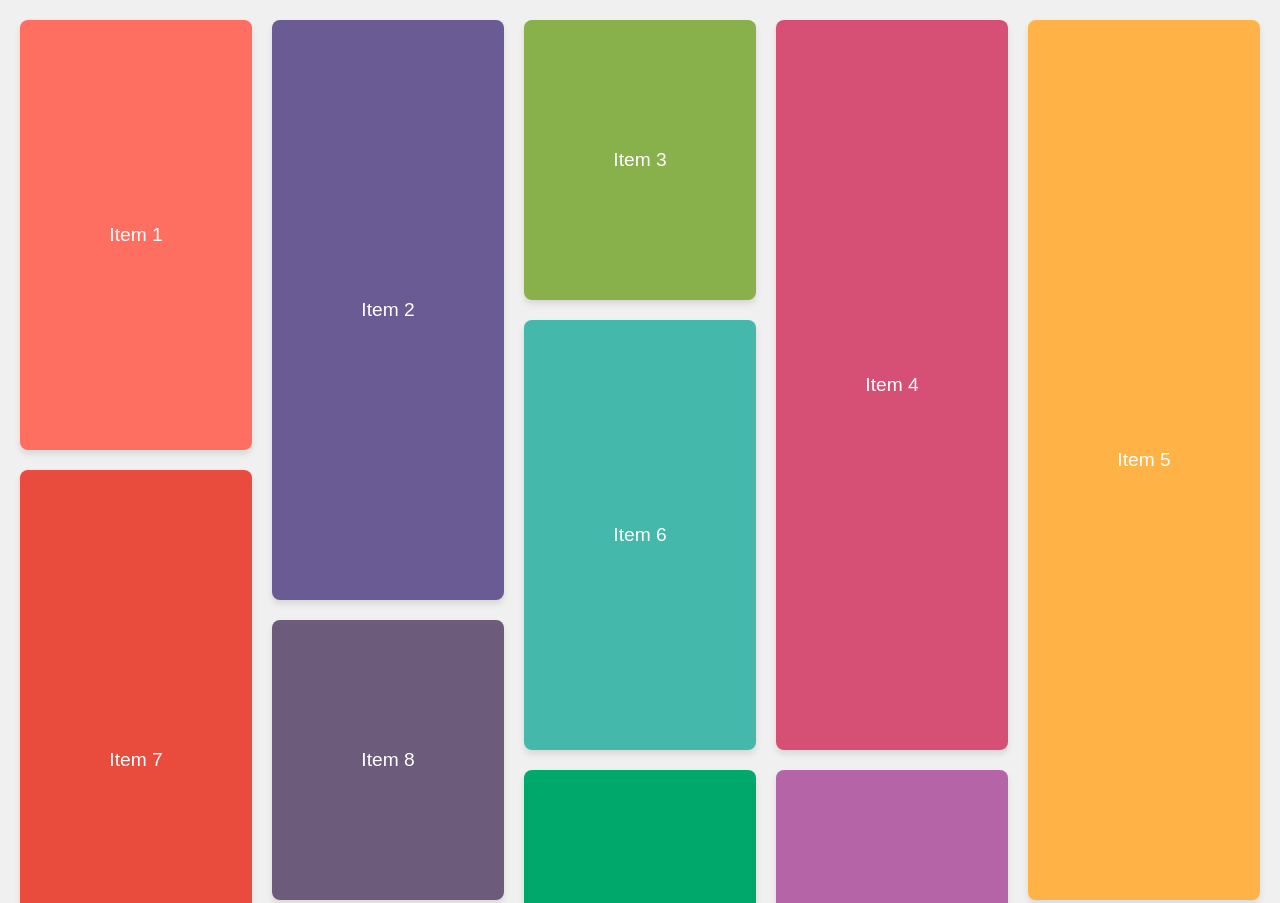
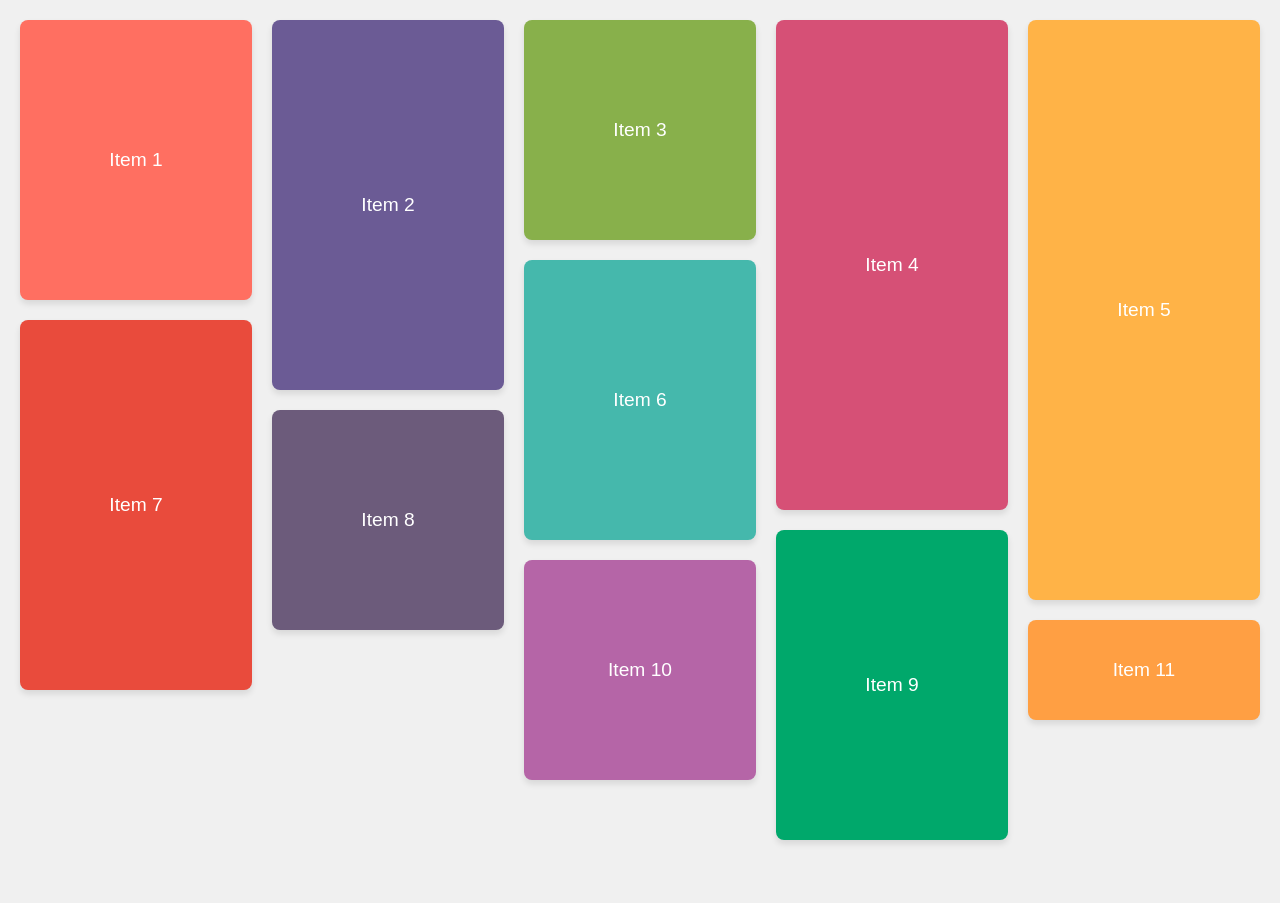
Before and after one commit to chibuikedaniel/MasonryLayouts, a plain HTML site: page index.html in a window 1280 px wide. Shown: the top 903 px of the page. After the commit the page ends 860 px from the top, so only its background shows below. Drawn offline with Linux system fonts and the light colour scheme.

Commit message:
adjusted to taste

```diff
--- a/index.html
+++ b/index.html
@@ -18,6 +18,7 @@
         <div class="item item8">Item 8</div>
         <div class="item item9">Item 9</div>
         <div class="item item10">Item 10</div>
+        <div class="item item11">Item 11</div>
     </div>
 </body>
 </html>
--- a/style.css
+++ b/style.css
@@ -3,6 +3,7 @@ body {
     background-color: #f0f0f0;
     padding: 20px;
     margin: 0;
+    box-sizing: border-box;
 }
 
 .masonry {
@@ -32,51 +33,56 @@ body {
 
 /* Specific dimensions and colors for each item */
 .item1 {
-    grid-row: span 15;
+    grid-row: span 10;
     background-color: #ff6f61;
 }
 
 .item2 {
-    grid-row: span 20;
+    grid-row: span 13;
     background-color: #6b5b95;
 }
 
 .item3 {
-    grid-row: span 10;
+    grid-row: span 8;
     background-color: #88b04b;
 }
 
 .item4 {
-    grid-row: span 25;
+    grid-row: span 17;
     background-color: #d65076;
 }
 
 .item5 {
-    grid-row: span 30;
+    grid-row: span 20;
     background-color: #ffb347;
 }
 
 .item6 {
-    grid-row: span 15;
+    grid-row: span 10;
     background-color: #45b8ac;
 }
 
 .item7 {
-    grid-row: span 20;
+    grid-row: span 13;
     background-color: #e94b3c;
 }
 
 .item8 {
-    grid-row: span 10;
+    grid-row: span 8;
     background-color: #6c5b7b;
 }
 
 .item9 {
-    grid-row: span 25;
+    grid-row: span 11;
     background-color: #00a86b;
 }
 
 .item10 {
-    grid-row: span 30;
+    grid-row: span 8;
     background-color: #b565a7;
 }
+
+.item11 {
+    grid-row: span 4;
+    background-color: #ff9f43;
+}
```
